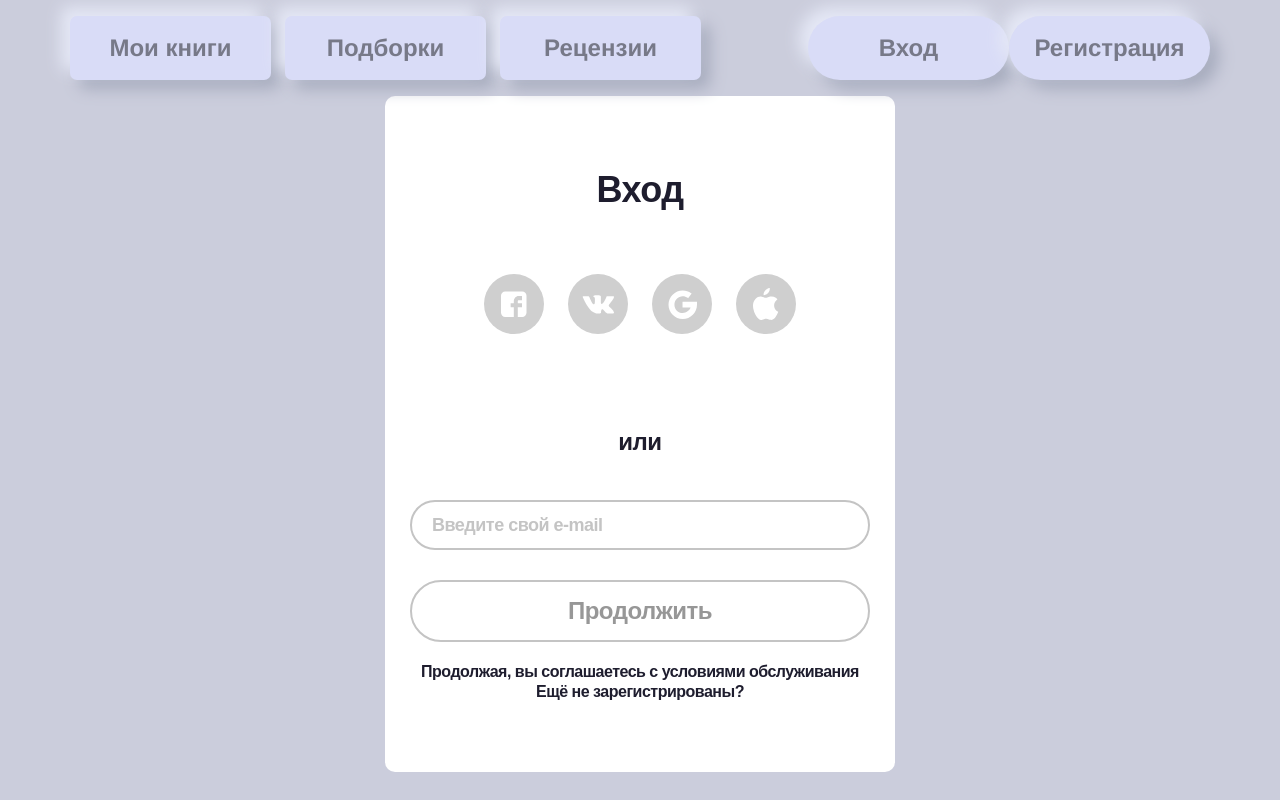
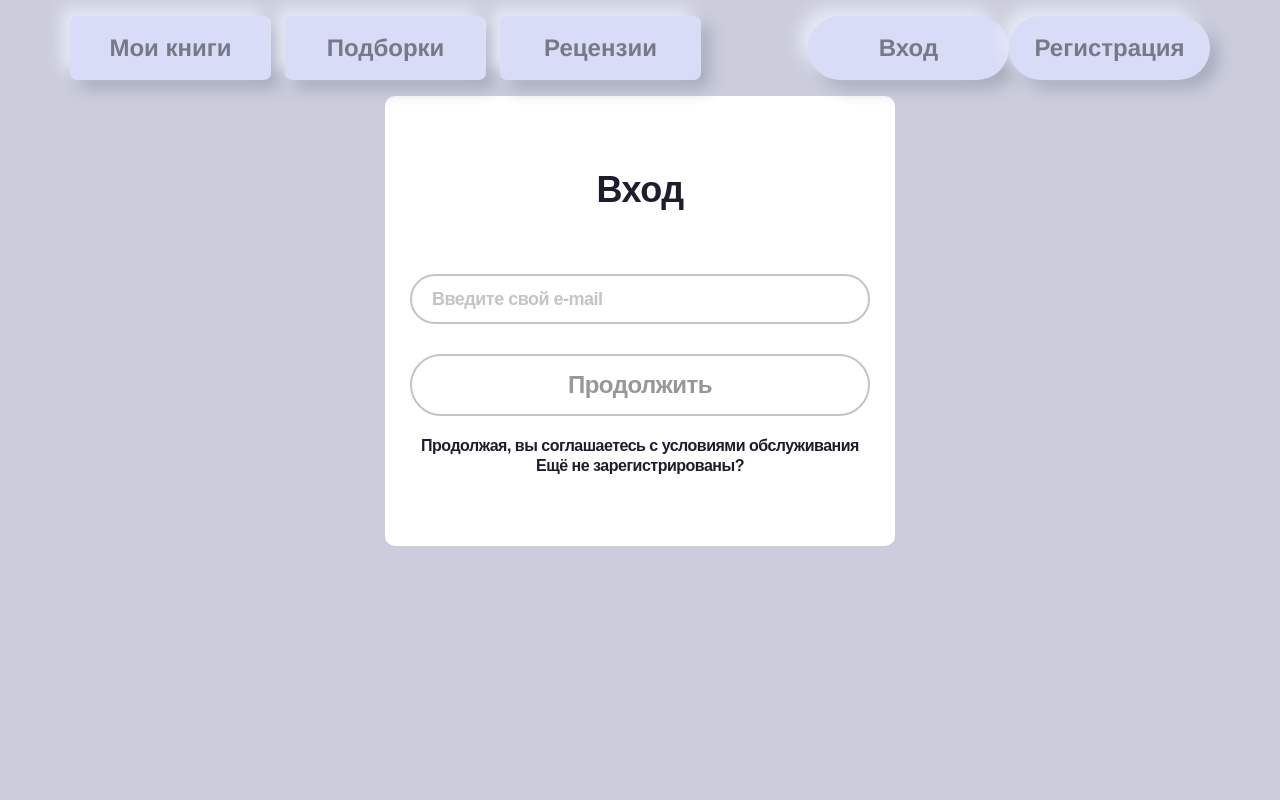
Before and after one commit to komalapa/book-find.ru, a Vue app in the folder src/main/ui/: page /login in a window 1280 px wide. Built offline with nearby package versions, Linux system fonts and the light colour scheme.

Commit message:
comment socials

```diff
--- a/src/main/ui/src/components/Login.vue
+++ b/src/main/ui/src/components/Login.vue
@@ -10,7 +10,7 @@
 </svg>
 
      </div>
-     <ul v-if="!isCorrectEmail" class="socials">
+     <!-- <ul v-if="!isCorrectEmail" class="socials">
        <li class="socials-item"><svg width="26" height="26" viewBox="0 0 26 26" fill="none" xmlns="http://www.w3.org/2000/svg">
 <path d="M25.5 4.72797C25.5 2.48186 23.5181 0.5 21.272 0.5H4.22797C1.98186 0.5 0 2.48186 0 4.72797V21.772C0 24.0181 1.98186 26 4.22797 26H12.8161V16.3549H9.64508V12.1269H12.8161V10.4093C12.8161 7.50259 14.9301 4.99222 17.5725 4.99222H21.0078V9.22019H17.5725C17.1762 9.22019 16.7798 9.61658 16.7798 10.4093V12.1269H21.0078V16.3549H16.7798V26H21.272C23.5181 26 25.5 24.0181 25.5 21.772V4.72797Z" fill="white"/>
 </svg>
@@ -35,6 +35,7 @@
        </li>
      </ul>
      <span v-if="!isCorrectEmail" class="info">или</span>
+     -->
      <input  v-if="!isCorrectEmail" class = "inputs" required v-model="email" type="email" placeholder="Введите свой e-mail" autofocus autocomplete="email"/>
      <span v-if="isCorrectEmail" class="correct-email" @click="changeEmail">{{email}}</span>
      <input v-if="isCorrectEmail" class = "inputs" required v-model="password" ref="password" type="password" placeholder="Введите пароль" autofocus/>
```
